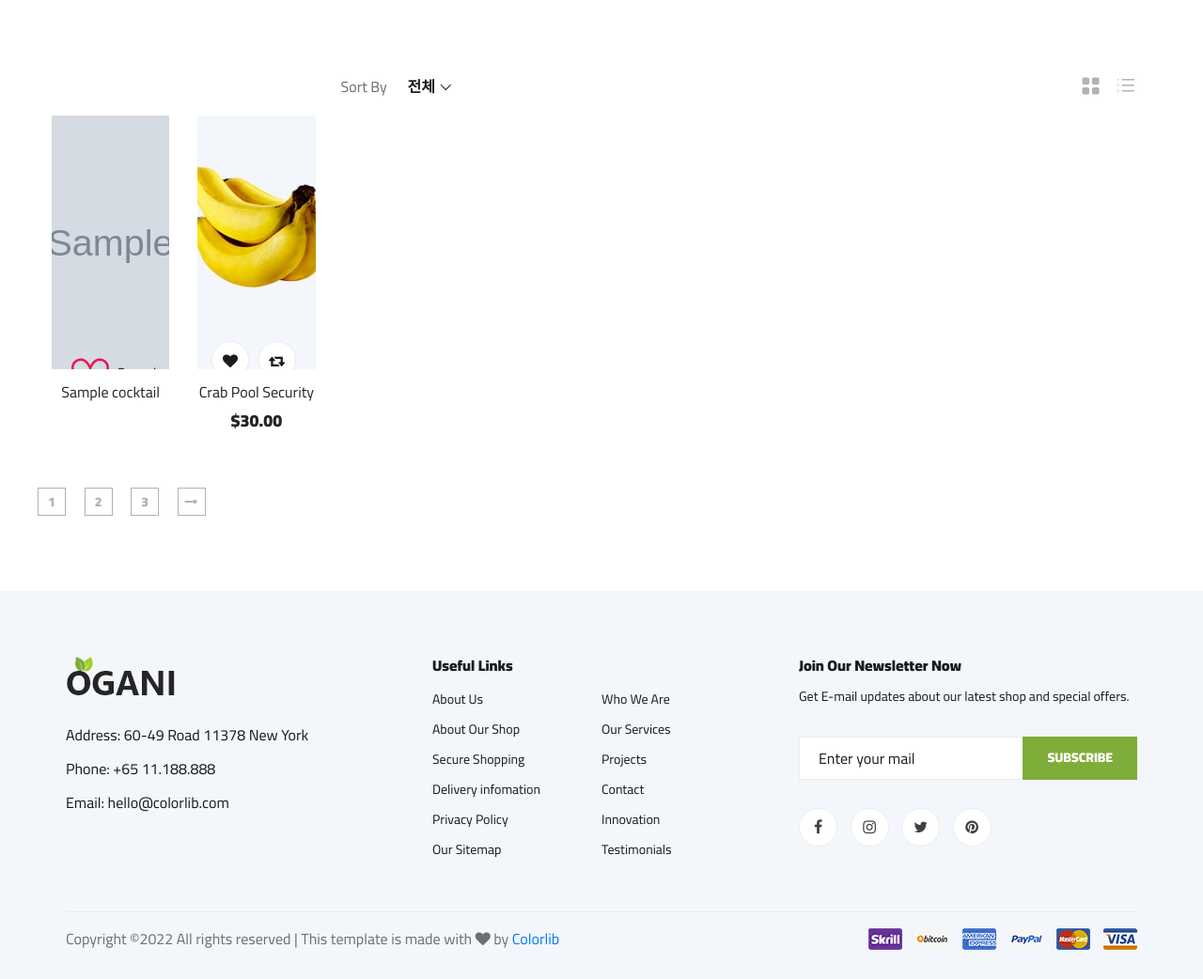
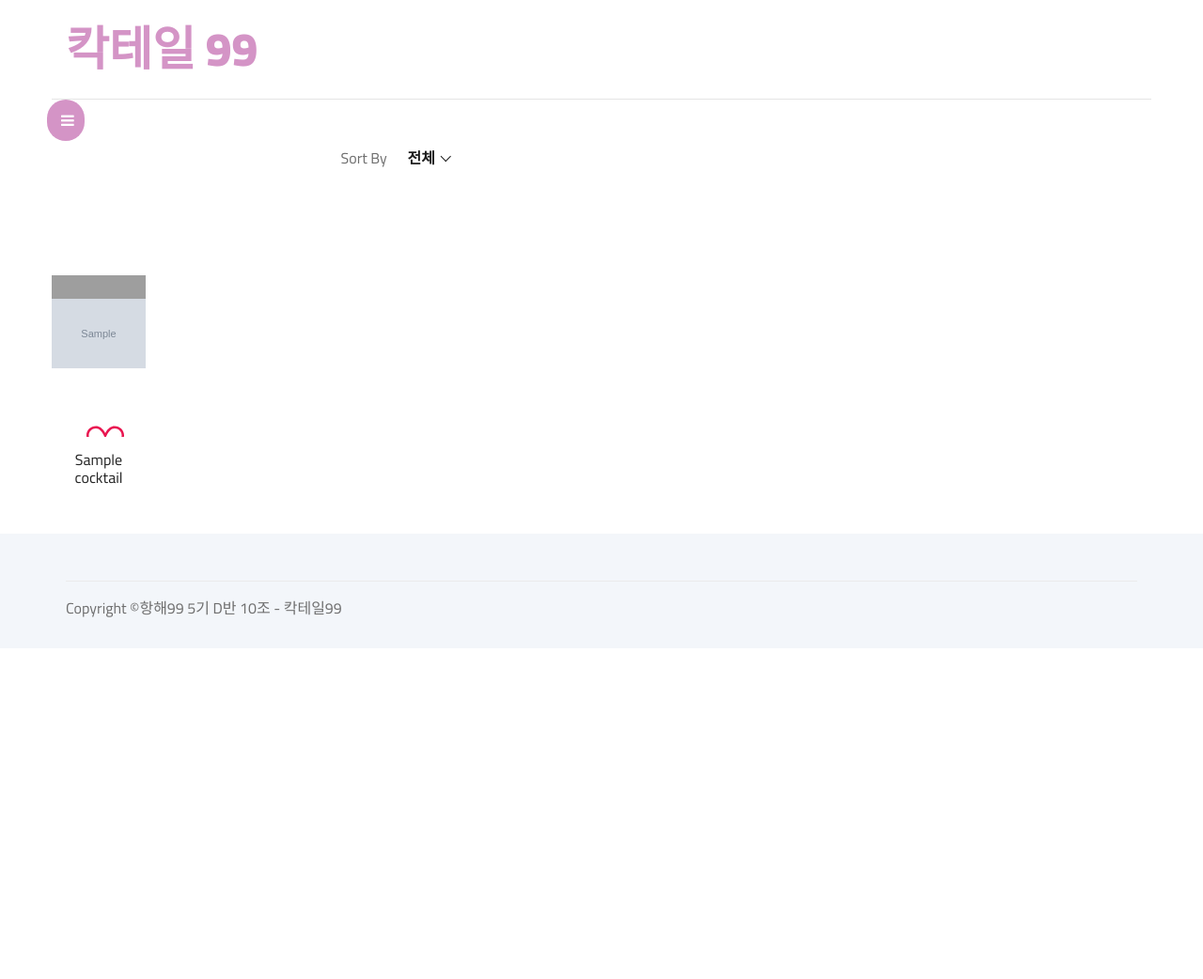
Before and after one commit to wowba/groub_D_team_10, a Flask app: page /api/list_view in a window 1280 px wide. Shown: the whole page at 94% size. After the commit the page ends 657 px from the top, so only its background shows below. Run offline with Flask 2, Linux system fonts and the light colour scheme; grey boxes marked "Sample" are stand-in pictures; a database or web service that is not in the repository returns one stand-in record (values such as "Sample title"); some libraries are stand-ins or nearby versions; grey boxes are pictures that could not be loaded.

Commit message:
shop-grid css 수정
shop-grid css 수정

```diff
--- a/static/css/style.css
+++ b/static/css/style.css
@@ -135,8 +135,8 @@ ol {
 
 .set-bg {
 	background-repeat: no-repeat;
-	background-size: cover;
-	background-position: top center;
+	background-size: contain;
+	background-position:center;
 }
 
 .spad {
--- a/templates/shop-grid.html
+++ b/templates/shop-grid.html
@@ -28,9 +28,6 @@
     <script src="https://cdnjs.cloudflare.com/ajax/libs/jquery-cookie/1.4.1/jquery.cookie.js"></script>
 
     <script>
-        {#$(document).ready(function () {#}
-        {#    selectCate()#}
-
 
         function handleClickLike(name) {
             $.ajax({
@@ -69,9 +66,8 @@
             }
         }
 
-        function selectCate(value){
-            if (value === undefined || value === 'None')
-            {
+        function selectCate(value) {
+            if (value === undefined || value === 'None') {
                 value = 0
             }
 
@@ -80,7 +76,7 @@
             $.ajax({
                 type: "POST",
                 url: "/api/list_view",
-                data: {val_give : value},
+                data: {val_give: value},
                 success: function (response) {
                     const lists = response['results']
                     const user = response['is_login']
@@ -99,7 +95,7 @@
                                                     <ul class="product__item__pic__hover">
                                                         <div onclick="handleClickLike('${name}')" class="click" style="margin-left: 15px">
                                                             <img src="/static/img/icon/suit-heart.svg" class="${name} active" style="width: 40px; height: 40px"/>
-                                                            <span class="${name}" style="margin-left: 5px"></div>${like}</span>
+                                                            <span class="${name}" style="margin-left: 5px">${like}</span>
                                                         </div>
                                                     </ul>
                                                 </div>
@@ -168,19 +164,109 @@
             })
         }
     </script>
+    <style>
+        .header .container {
+            border-bottom: 1px solid rgba(0, 0, 0, 0.1);
+        }
+
+        .header .container .row .col-lg-3 .header__logo a {
+            font-size: 50px;
+            font-weight: 900;
+            color: #d494c6;
+        }
+
+        nav {
+            margin-left: 50px;
+            position: fixed;
+
+        }
+
+        .side_menu_btn {
+            display: inline-block;
+            width: 20px;
+
+        }
+
+        .categories .container .row .section-title {
+            margin: 80px auto;
+        }
+
+        .categories {
+            margin-bottom: 50px;
+        }
+
+        .footer {
+            padding-top: 30px;
+        }
+
+        .modal {
+            position: fixed;
+            top: 50%;
+            left: 50%;
+            transform: translate(-50%, -50%);
+            z-index: 99999;
+        }
+
+        img {
+            width: 360px;
+            height: 320px;
+            object-fit: contain;
+        }
+
+    </style>
 </head>
-<script defer>
-
-</script>
 <body>
 <!-- Page Preloder -->
 <div id="preloder">
     <div class="loader"></div>
 </div>
-
+<header class="header">
+    <div class="container">
+        <div class="row">
+            <div class="col-lg-3">
+                <div class="header__logo">
+                    <a href="/">칵테일 99</a>
+                </div>
+            </div>
+            <p>
+                {% if user_info %}
+                    <a href="/api/mypage">{{ user_info.id }}</a>님 환영합니다!
+                {% endif %}
+            </p>
+        </div>
+    </div>
+    <div class="humberger__open">
+        <i class="fa fa-bars"></i>
+    </div>
+    </div>
+</header>
+<!-- Header Section End -->
+<nav class="nav">
+    <div class="hero__categories__all side_menu_btn">
+        <i class="fa fa-bars"></i>
+    </div>
+</nav>
+<!-- Hero Section Begin -->
+<section class="hero">
+    <div class="container">
+        <div class="row">
+            <div class="col-lg-3">
+                <div class="hero__categories">
+                    <ul style="display: none;">
+                        <li><a href="./login.html">로그인</a></li>
+                        <li><a href="./singup.html">회원가입</a></li>
+                        <li><a href="./mypage.html">마이페이지</a></li>
+                        <li><a href="./listpage.html">리스트페이지</a></li>
+                        <li><a href="./write.html">레시피작성</a></li>
+                    </ul>
+                </div>
+            </div>
+        </div>
+    </div>
+    </div>
+</section>
 
 <!-- Product Section Begin -->
-<section class="product spad">
 <div class="container">
     <div class="row">
         <div class="col-lg-3 col-md-5">
@@ -200,17 +286,6 @@
                         </select>
                     </div>
                 </div>
-                    <div class="col-lg-4 col-md-4">
-                        <div class="filter__found">
-{#                            <h6><span>{{ results | length }}</span> 개의 레시피 </h6>#}
-                        </div>
-                    </div>
-                    <div class="col-lg-4 col-md-3">
-                        <div class="filter__option">
-                            <span class="icon_grid-2x2"></span>
-                            <span class="icon_ul"></span>
-                        </div>
-                    </div>
             </div>
         </div>
 
@@ -218,25 +293,34 @@
             {% for result in results %}
                 <div class="col-lg-4 col-md-6 col-sm-6">
                     <div class="product__item">
-                            <div class="product__item__pic set-bg" data-setbg="{{ result.imgsrc }}">
+                        <div class="product__item__pic set-bg">
+                            <img src="{{ result.imgsrc }}"/>
                             <ul class="product__item__pic__hover">
-
                                 {% if id %}
                                     {% if result.name in id.like_list %}
-                                                                <div onclick="handleClickLike(`{{result.name}}`)" class="click" style="margin-left: 15px">
-                                                                    <img src="/static/img/icon/suit-heart-fill.svg" class="{{result.name}} active" style="width: 40px; height: 40px; "/>
-                                                                    <span class="{{result.name}}" style="margin-left: 5px">{{ result.like }}</span>
+                                        <div onclick="handleClickLike(`{{ result.name }}`)" class="click"
+                                             style="margin-left: 15px">
+                                            <img src="/static/img/icon/suit-heart-fill.svg"
+                                                 class="{{ result.name }} active" style="width: 40px; height: 40px; "/>
+                                            <span class="{{ result.name }}"
+                                                  style="margin-left: 5px">{{ result.like }}</span>
                                         </div>
                                     {% else %}
-                                                                <div onclick="handleClickLike(`{{result.name}}`)" class="click" style="margin-left: 15px">
-                                                                    <img src="/static/img/icon/suit-heart.svg" class="{{result.name}} active" style="width: 40px; height: 40px"/>
-                                                                    <span class="{{result.name}}" style="margin-left: 5px">{{ result.like }}</span>
+                                        <div onclick="handleClickLike(`{{ result.name }}`)" class="click"
+                                             style="margin-left: 15px">
+                                            <img src="/static/img/icon/suit-heart.svg" class="{{ result.name }} active"
+                                                 style="width: 40px; height: 40px"/>
+                                            <span class="{{ result.name }}"
+                                                  style="margin-left: 5px">{{ result.like }}</span>
                                         </div>
                                     {% endif %}
                                 {% else %}
-                                                            <div onclick="handleClickLike(`{{result.name}}`)" class="click" style="margin-left: 15px">
-                                                                    <img src="/static/img/icon/suit-heart.svg" class="{{result.name}} active" style="width: 40px; height: 40px"/>
-                                                                    <span class="{{result.name}}" style="margin-left: 5px">{{ result.like }}</span>
+                                    <div onclick="handleClickLike(`{{ result.name }}`)" class="click"
+                                         style="margin-left: 15px">
+                                        <img src="/static/img/icon/suit-heart.svg" class="{{ result.name }} active"
+                                             style="width: 40px; height: 40px"/>
+                                        <span class="{{ result.name }}"
+                                              style="margin-left: 5px">{{ result.like }}</span>
                                     </div>
                                 {% endif %}
                             </ul>
@@ -250,28 +334,7 @@
                     </div>
                 </div>
             {% endfor %}
-                <div class="col-lg-4 col-md-6 col-sm-6">
-                    <div class="product__item">
-                        <div class="product__item__pic set-bg" data-setbg="img/product/product-2.jpg">
-                            <ul class="product__item__pic__hover">
-                                <li><a href="#"><i class="fa fa-heart"></i></a></li>
-                                <li><a href="#"><i class="fa fa-retweet"></i></a></li>
-                                <li><a href="#"><i class="fa fa-shopping-cart"></i></a></li>
-                            </ul>
-                        </div>
-                        <div class="product__item__text">
-                            <h6><a href="#">Crab Pool Security</a></h6>
-                            <h5>$30.00</h5>
-                        </div>
-                    </div>
-                </div>
 
-                <div class="product__pagination">
-                    <a href="#">1</a>
-                    <a href="#">2</a>
-                    <a href="#">3</a>
-                    <a href="#"><i class="fa fa-long-arrow-right"></i></a>
-                </div>
         </div>
     </div>
 </div>
@@ -282,68 +345,9 @@
 <footer class="footer spad">
     <div class="container">
         <div class="row">
-            <div class="col-lg-3 col-md-6 col-sm-6">
-                <div class="footer__about">
-                    <div class="footer__about__logo">
-                        <a href="./index.html"><img src="img/logo.png" alt=""></a>
-                    </div>
-                    <ul>
-                        <li>Address: 60-49 Road 11378 New York</li>
-                        <li>Phone: +65 11.188.888</li>
-                        <li>Email: hello@colorlib.com</li>
-                    </ul>
-                </div>
-            </div>
-            <div class="col-lg-4 col-md-6 col-sm-6 offset-lg-1">
-                <div class="footer__widget">
-                    <h6>Useful Links</h6>
-                    <ul>
-                        <li><a href="#">About Us</a></li>
-                        <li><a href="#">About Our Shop</a></li>
-                        <li><a href="#">Secure Shopping</a></li>
-                        <li><a href="#">Delivery infomation</a></li>
-                        <li><a href="#">Privacy Policy</a></li>
-                        <li><a href="#">Our Sitemap</a></li>
-                    </ul>
-                    <ul>
-                        <li><a href="#">Who We Are</a></li>
-                        <li><a href="#">Our Services</a></li>
-                        <li><a href="#">Projects</a></li>
-                        <li><a href="#">Contact</a></li>
-                        <li><a href="#">Innovation</a></li>
-                        <li><a href="#">Testimonials</a></li>
-                    </ul>
-                </div>
-            </div>
-            <div class="col-lg-4 col-md-12">
-                <div class="footer__widget">
-                    <h6>Join Our Newsletter Now</h6>
-                    <p>Get E-mail updates about our latest shop and special offers.</p>
-                    <form action="#">
-                        <input type="text" placeholder="Enter your mail">
-                        <button type="submit" class="site-btn">Subscribe</button>
-                    </form>
-                    <div class="footer__widget__social">
-                        <a href="#"><i class="fa fa-facebook"></i></a>
-                        <a href="#"><i class="fa fa-instagram"></i></a>
-                        <a href="#"><i class="fa fa-twitter"></i></a>
-                        <a href="#"><i class="fa fa-pinterest"></i></a>
-                    </div>
-                </div>
-            </div>
-        </div>
-        <div class="row">
             <div class="col-lg-12">
                 <div class="footer__copyright">
-                    <div class="footer__copyright__text">
-                        <p><!-- Link back to Colorlib can't be removed. Template is licensed under CC BY 3.0. -->
-                            Copyright &copy;<script>document.write(new Date().getFullYear());</script>
-                            All rights reserved | This template is made with <i class="fa fa-heart"
-                                                                                aria-hidden="true"></i> by <a
-                                    href="https://colorlib.com" target="_blank">Colorlib</a>
-                            <!-- Link back to Colorlib can't be removed. Template is licensed under CC BY 3.0. --></p>
-                    </div>
-                    <div class="footer__copyright__payment"><img src="img/payment-item.png" alt=""></div>
+                    <div class="footer__copyright__text"><p>Copyright &copy;항해99 5기 D반 10조 - 칵테일99</p></div>
                 </div>
             </div>
         </div>
```
Lines whose indentation alone changed are shown as unchanged.
